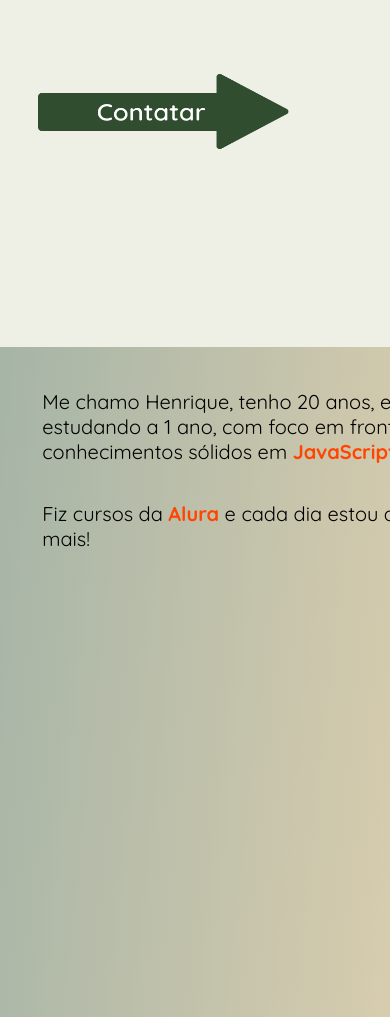
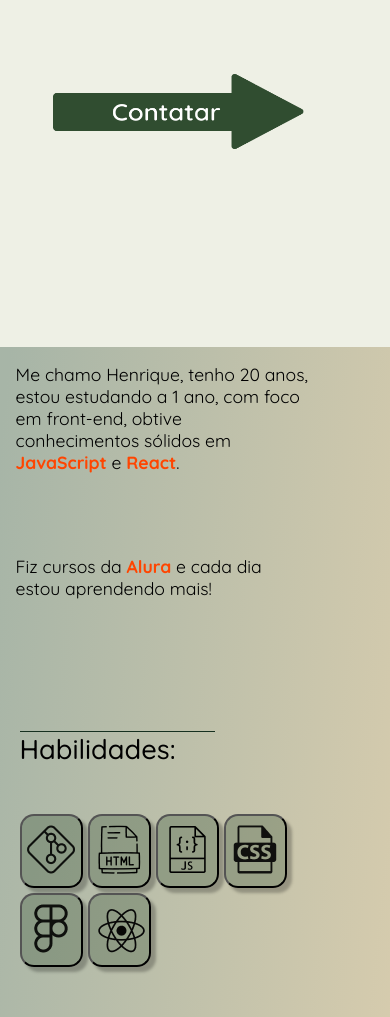
Before and after one commit to Henrique010101/Portifolio-react, a React (Vite) app: page / in a window 390 px wide. Shown: the part 497-1514 px from the top of the page. Built offline with nearby package versions, Linux system fonts and the light colour scheme.

Commit message:
reponsividade -sobre-

```diff
--- a/src/scss/components/sections/home.scss
+++ b/src/scss/components/sections/home.scss
@@ -96,6 +96,8 @@
     }
 
     .SetaContato {
+        display: flex;
+        justify-content: center;
         width: 252px;
         height: 83px;
         margin-top: 30%;
@@ -113,8 +115,8 @@
           @media screen and (max-width: 1100px) {
         }
           @media screen and (max-width: 960px) {
-            margin-top: 54%;
-            margin-left: 5%;
+            margin-top: 45%;
+            margin-left: 9%;
         }
         @media screen and (max-width: 600px) {
             margin-top: 74%;
--- a/src/scss/components/sections/sobre.scss
+++ b/src/scss/components/sections/sobre.scss
@@ -3,6 +3,11 @@
     height: 100%;
     background: var(--padrao-gradient);
     display: flex;
+
+    @media screen and (max-width: 850px) {
+      flex-direction: column;
+      height: 120%;
+  }
 
     .contantText {
       padding: 8% 0% 0% 8%;
@@ -10,6 +15,12 @@
       height: 7rem;
       font-size: 1.25rem;
       font-weight: 400;
+      @media screen and (max-width: 850px){
+        font-size: 1.1rem;
+        width: 80vw;
+        height: 12rem;
+        padding: 4% 1% 0% 4%;
+      }
     }
 
     .contantSkils {
@@ -21,12 +32,26 @@
       height: 80%;
       font-size: 1.7rem;
       font-weight: 500;
+      @media screen and (max-width: 850px) {
+        border-left: none;
+        border-top: 1px solid #163020;
+        margin-left: 5%;
+        margin-top: 0;
+        padding: 0%;
+        display: block;
+    }
 
       .skills {
         margin-top: 3rem;
         display: flex;
         flex-wrap: wrap;
-        column-gap: 40%;
+        column-gap: 7%;
+
+        @media screen and (max-width: 850px){
+          flex-direction: row;
+          min-width: 150%;
+          gap: 5px;
+      }
 
         .imgContainer{
           width: 73px;
@@ -40,6 +65,10 @@
             transform: scale(1.1, 1.1);
             background-color: rgba( 48, 77, 48, 0.4);
         }
+        @media screen and (max-width: 850px){
+          width: 63px;
+          height: 74px;
+        }
         }
         .img {
 
```
